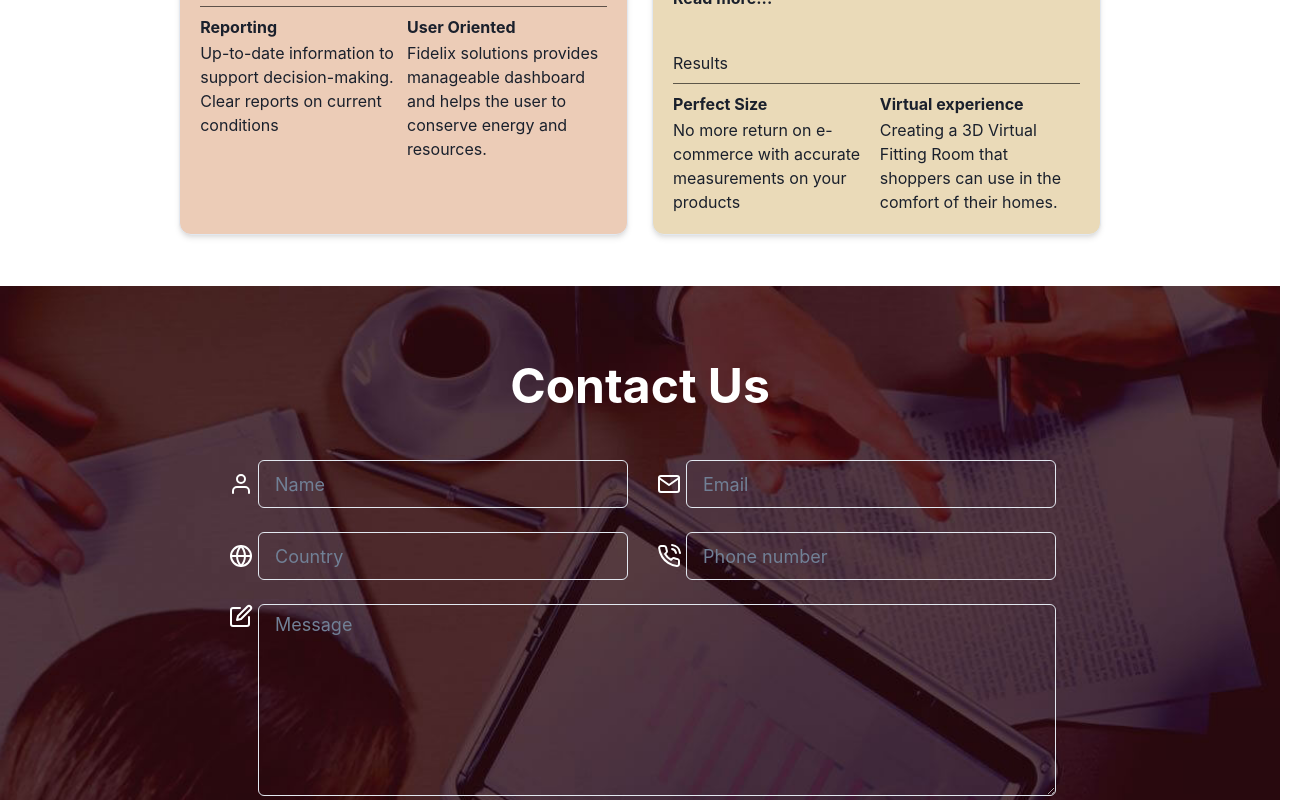
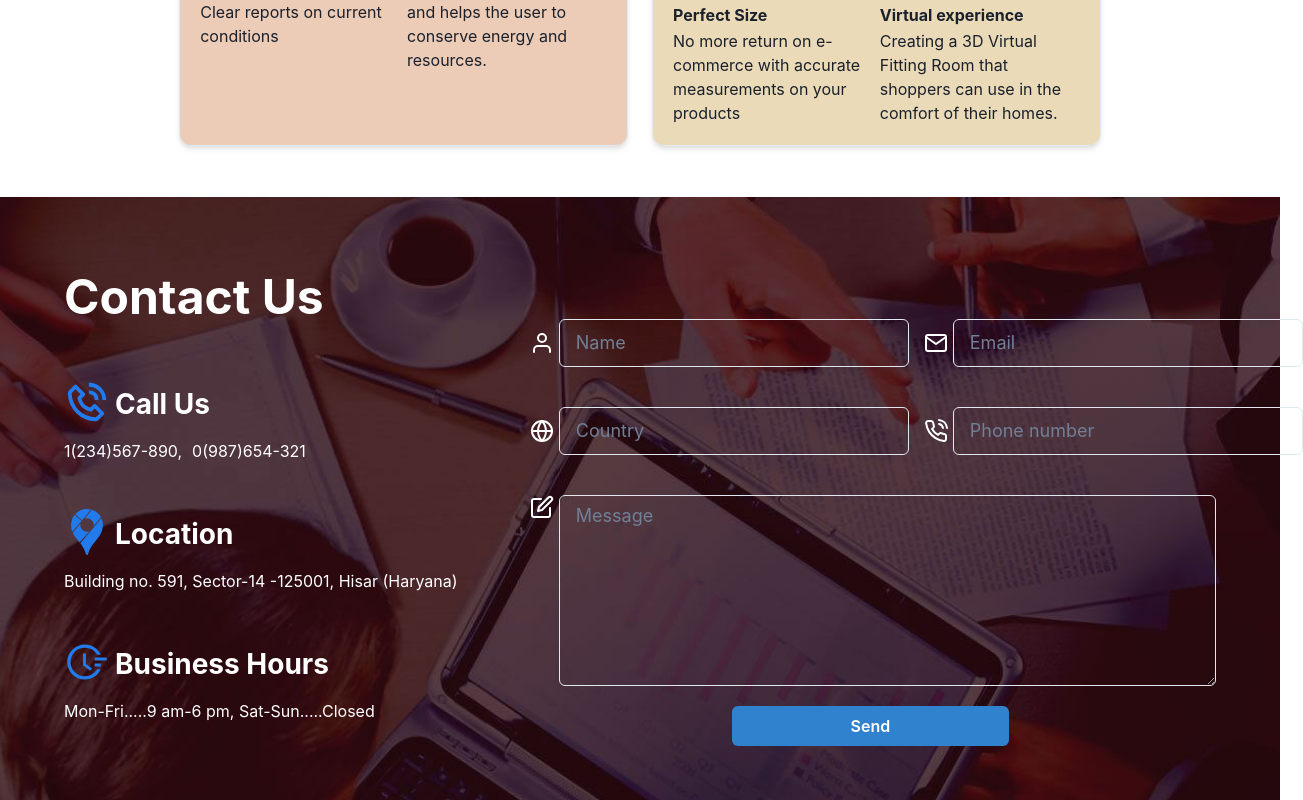
Before and after one commit to richarepo/repozitory-web, a Next.js app: page / in a window 1280 px wide. Shown: the part 2000-2800 px from the top of the page, 1303 px wide, since content can reach past the window. Built offline with nearby package versions, Linux system fonts and the light colour scheme.

Commit message:
Added small changes

```diff
--- a/pages/src/components/ContactUs.tsx
+++ b/pages/src/components/ContactUs.tsx
@@ -1,12 +1,9 @@
 /** @format */
 
-import React, { useEffect } from "react";
+import React from "react";
 import {
   Box,
-  Center,
   Flex,
-  Grid,
-  GridItem,
   Input,
   Text,
   Textarea,
@@ -14,11 +11,14 @@ import {
   Button,
 } from "@chakra-ui/react";
 import { FiUser, FiMail, FiGlobe, FiPhoneCall, FiEdit } from "react-icons/fi";
+import { BiPhoneCall } from "react-icons/bi";
+import { SiGooglemaps } from "react-icons/si";
+import { AiOutlineFieldTime } from "react-icons/ai";
 
 const ContactUs = () => {
   return (
-    <Box className="contact-background-image">
-      <Center>
+    <Box className="contact-background-image" pl="5%" pr="5%" display="flex">
+      <Box w="40%">
         <Text
           fontSize={{ base: "3xl", md: "4xl", lg: "5xl" }}
           fontWeight="bold"
@@ -26,8 +26,83 @@ const ContactUs = () => {
         >
           Contact Us
         </Text>
-      </Center>
-      <Box
+
+        <Flex alignItems="flex-end" mt="10%">
+          <BiPhoneCall fontSize="46px" color="#227bed" />
+          <Text ml="5px" fontSize="28px" fontWeight="bold" color="#fff">
+            Call Us
+          </Text>
+        </Flex>
+        <Flex color="#fff" mt="3%">
+          <Text>1(234)567-890,</Text>
+          <Text ml="10px">0(987)654-321</Text>
+        </Flex>
+
+        <Flex alignItems="flex-end" mt="10%">
+          <SiGooglemaps fontSize="46px" color="#227bed" />
+          <Text ml="5px" fontSize="28px" fontWeight="bold" color="#fff">
+            Location
+          </Text>
+        </Flex>
+        <Flex color="#fff" mt="3%">
+          <Text>Building no. 591, Sector-14 -125001, Hisar (Haryana)</Text>
+        </Flex>
+        <Flex alignItems="flex-end" mt="10%">
+          <AiOutlineFieldTime fontSize="46px" color="#227bed" />
+          <Text ml="5px" fontSize="28px" fontWeight="bold" color="#fff">
+            Business Hours
+          </Text>
+        </Flex>
+        <Flex color="#fff" mt="3%">
+          <Text>Mon-Fri.....9 am-6 pm, Sat-Sun.....Closed</Text>
+        </Flex>
+      </Box>
+      <Box w="60%" mt="5%">
+        <Flex>
+          <Flex align={"center"}>
+            <Icon as={FiUser} w={6} h={6} mx="5px" color="#fff" />
+            <Input width="350px" placeholder="Name" size="lg" color="#fff" />
+          </Flex>
+
+          <Flex align={"center"} ml="10px">
+            <Icon as={FiMail} w={6} h={6} mx="5px" color="#fff" />
+            <Input width="350px" placeholder="Email" size="lg" color="#fff" />
+          </Flex>
+        </Flex>
+        <Flex mt="40px">
+          <Flex align={"center"}>
+            <Icon as={FiGlobe} w={6} h={6} mx="5px" color="#fff" />
+            <Input width="350px" placeholder="Country" size="lg" color="#fff" />
+          </Flex>
+
+          <Flex align={"center"} ml="10px">
+            <Icon as={FiPhoneCall} w={6} h={6} mx="5px" color="#fff" />
+            <Input
+              width="350px"
+              placeholder="Phone number"
+              size="lg"
+              color="#fff"
+            />
+          </Flex>
+        </Flex>
+        <Flex mt="40px">
+          <Icon as={FiEdit} w={6} h={6} mx="5px" color="#fff" />
+          <Textarea
+            placeholder="Message"
+            size="lg"
+            resize={"vertical"}
+            rows={7}
+            color="#fff"
+          />
+        </Flex>
+        <Flex justifyContent="center">
+          <Button mt="20px" colorScheme="blue" w="40%">
+            Send
+          </Button>
+        </Flex>
+      </Box>
+
+      {/* <Box
         display={{ md: "flex" }}
         flexDirection={{ md: "column" }}
         alignItems={{ md: "center" }}
@@ -74,7 +149,7 @@ const ContactUs = () => {
         <Button mt="20px" colorScheme="blue" w={300}>
           Send
         </Button>
-      </Box>
+      </Box> */}
     </Box>
   );
 };
--- a/pages/src/components/Header.tsx
+++ b/pages/src/components/Header.tsx
@@ -231,16 +231,16 @@ interface NavItem {
 
 const NAV_ITEMS: Array<NavItem> = [
   // {
-  //   label: "Inspiration",
+  //   label: "Blogs",
   //   children: [
   //     {
-  //       label: "Explore Design Work",
+  //       label: "Latest blogs",
   //       subLabel: "Trending Design to inspire you",
   //       href: "#",
   //     },
   //     {
-  //       label: "New & Noteworthy",
-  //       subLabel: "Up-and-coming Designers",
+  //       label: "All blogs",
+  //       subLabel: "Up-and-coming ",
   //       href: "#",
   //     },
   //   ],
@@ -261,6 +261,10 @@ const NAV_ITEMS: Array<NavItem> = [
   //   ],
   // },
   {
+    label: "Blogs",
+    href: "/blogs",
+  },
+  {
     label: "Contact us",
     href: "#",
   },
--- a/pages/src/components/organisations/SuccessStoryCard.tsx
+++ b/pages/src/components/organisations/SuccessStoryCard.tsx
@@ -39,9 +39,6 @@ const SuccessStoryCard = ({
         {title}
       </Heading>
       <Text mt={8}>{desc}</Text>
-      <Text fontWeight="bold" mt="5%">
-        Read more...
-      </Text>
       <Text mt="10%" mb="2%">
         Results
       </Text>
```
Also changed, not shown: pages/blogs/index.tsx (added, +9 -0 lines).
